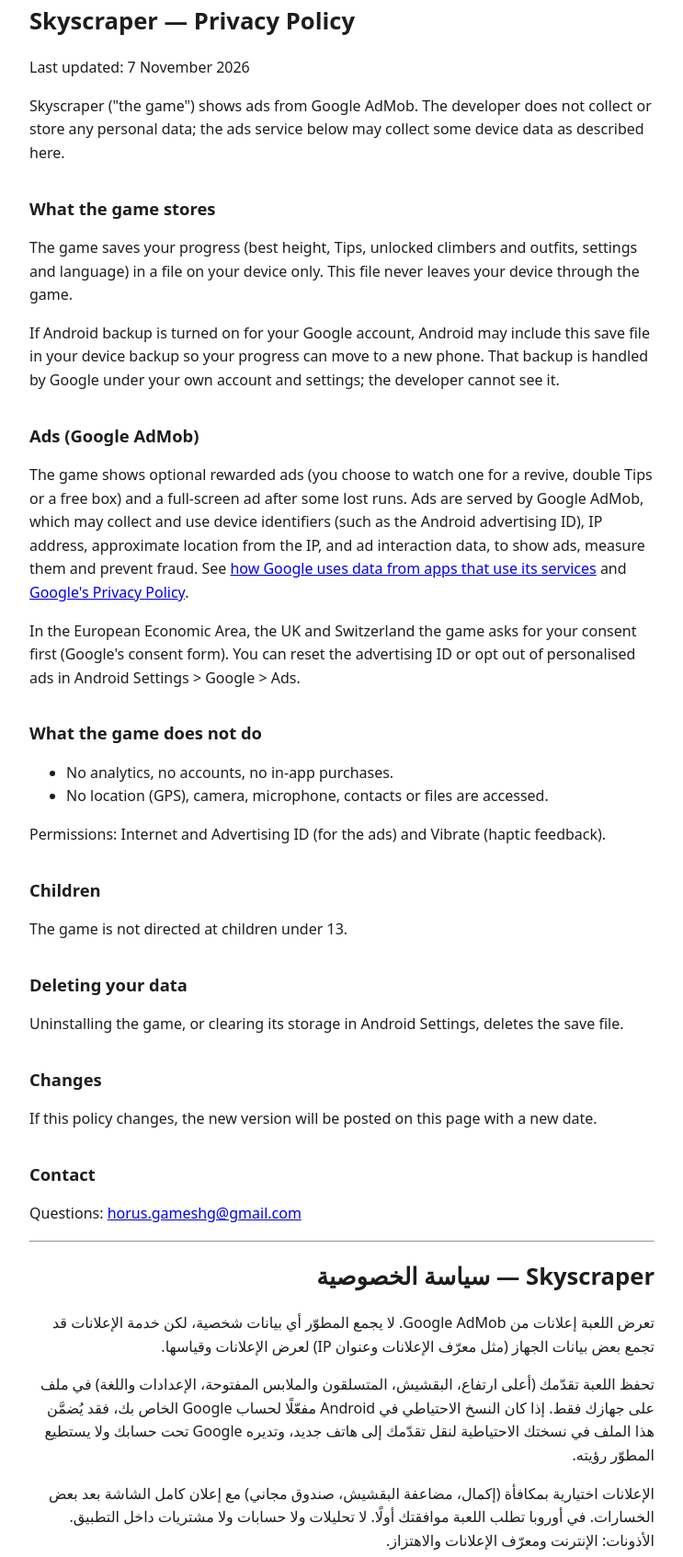
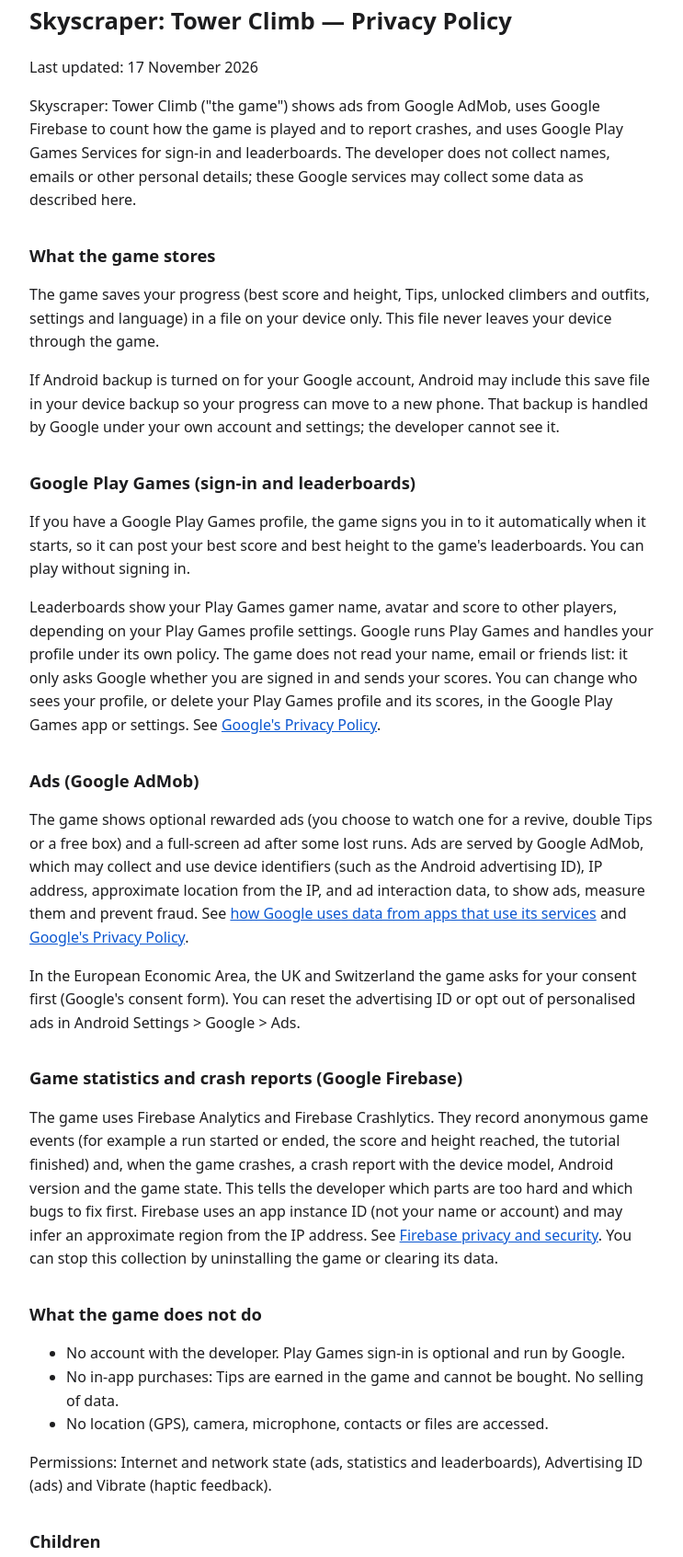
Before and after one commit to magnet102/skyscraper-privacy, a plain HTML site: page index.html in a window 1280 px wide. Shown: the part 38-1731 px from the top of the page at 92% size, without its empty margins (268-1011 px from the left). Drawn offline with Linux system fonts and the light colour scheme.

Commit message:
Update privacy policy: Firebase and Play Games leaderboards

```diff
--- a/index.html
+++ b/index.html
@@ -3,26 +3,44 @@
 <head>
 <meta charset="utf-8">
 <meta name="viewport" content="width=device-width, initial-scale=1">
-<title>Skyscraper — Privacy Policy</title>
+<title>Skyscraper: Tower Climb — Privacy Policy</title>
 <style>
-  body { font-family: system-ui, sans-serif; max-width: 680px; margin: 0 auto; padding: 24px 16px; line-height: 1.6; color: #1d1d1f; background: #fff; }
+  :root { --ink: #1d1d1f; --bg: #ffffff; --link: #0b57d0; --line: #e3e3e8; }
+  @media (prefers-color-scheme: dark) { :root { --ink: #e8e8ec; --bg: #121214; --link: #8ab4f8; --line: #2e2e34; } }
+  body { font-family: system-ui, sans-serif; max-width: 680px; margin: 0 auto; padding: 24px 16px; line-height: 1.6; color: var(--ink); background: var(--bg); }
   h1 { font-size: 1.6rem; } h2 { font-size: 1.15rem; margin-top: 2rem; }
+  a { color: var(--link); }
+  hr { border: 0; border-top: 1px solid var(--line); margin: 2.5rem 0; }
   [dir=rtl] { text-align: right; }
 </style>
 </head>
 <body>
-<h1>Skyscraper — Privacy Policy</h1>
-<p>Last updated: 7 November 2026</p>
+<h1>Skyscraper: Tower Climb — Privacy Policy</h1>
+<p>Last updated: 17 November 2026</p>
 
-<p>Skyscraper ("the game") shows ads from Google AdMob. The developer does not collect or store
-any personal data; the ads service below may collect some device data as described here.</p>
+<p>Skyscraper: Tower Climb ("the game") shows ads from Google AdMob, uses Google Firebase to count
+how the game is played and to report crashes, and uses Google Play Games Services for sign-in and
+leaderboards. The developer does not collect names, emails or other personal details; these Google
+services may collect some data as described here.</p>
 
 <h2>What the game stores</h2>
-<p>The game saves your progress (best height, Tips, unlocked climbers and outfits, settings and
-language) in a file on your device only. This file never leaves your device through the game.</p>
+<p>The game saves your progress (best score and height, Tips, unlocked climbers and outfits,
+settings and language) in a file on your device only. This file never leaves your device through
+the game.</p>
 <p>If Android backup is turned on for your Google account, Android may include this save file in
 your device backup so your progress can move to a new phone. That backup is handled by Google
 under your own account and settings; the developer cannot see it.</p>
+
+<h2>Google Play Games (sign-in and leaderboards)</h2>
+<p>If you have a Google Play Games profile, the game signs you in to it automatically when it
+starts, so it can post your best score and best height to the game's leaderboards. You can play
+without signing in.</p>
+<p>Leaderboards show your Play Games gamer name, avatar and score to other players, depending on
+your Play Games profile settings. Google runs Play Games and handles your profile under its own
+policy. The game does not read your name, email or friends list: it only asks Google whether you
+are signed in and sends your scores. You can change who sees your profile, or delete your Play
+Games profile and its scores, in the Google Play Games app or settings. See
+<a href="https://policies.google.com/privacy">Google's Privacy Policy</a>.</p>
 
 <h2>Ads (Google AdMob)</h2>
 <p>The game shows optional rewarded ads (you choose to watch one for a revive, double Tips or a
@@ -35,18 +53,30 @@ and <a href="https://policies.google.com/privacy">Google's Privacy Policy</a>.</
 (Google's consent form). You can reset the advertising ID or opt out of personalised ads in
 Android Settings &gt; Google &gt; Ads.</p>
 
+<h2>Game statistics and crash reports (Google Firebase)</h2>
+<p>The game uses Firebase Analytics and Firebase Crashlytics. They record anonymous game events
+(for example a run started or ended, the score and height reached, the tutorial finished) and,
+when the game crashes, a crash report with the device model, Android version and the game state.
+This tells the developer which parts are too hard and which bugs to fix first. Firebase uses an
+app instance ID (not your name or account) and may infer an approximate region from the IP
+address. See <a href="https://firebase.google.com/support/privacy">Firebase privacy and security</a>.
+You can stop this collection by uninstalling the game or clearing its data.</p>
+
 <h2>What the game does not do</h2>
 <ul>
-  <li>No analytics, no accounts, no in-app purchases.</li>
+  <li>No account with the developer. Play Games sign-in is optional and run by Google.</li>
+  <li>No in-app purchases: Tips are earned in the game and cannot be bought. No selling of data.</li>
   <li>No location (GPS), camera, microphone, contacts or files are accessed.</li>
 </ul>
-<p>Permissions: Internet and Advertising ID (for the ads) and Vibrate (haptic feedback).</p>
+<p>Permissions: Internet and network state (ads, statistics and leaderboards), Advertising ID
+(ads) and Vibrate (haptic feedback).</p>
 
 <h2>Children</h2>
 <p>The game is not directed at children under 13.</p>
 
 <h2>Deleting your data</h2>
-<p>Uninstalling the game, or clearing its storage in Android Settings, deletes the save file.</p>
+<p>Uninstalling the game, or clearing its storage in Android Settings, deletes the save file.
+Leaderboard scores belong to your Play Games profile: deleting that profile removes them.</p>
 
 <h2>Changes</h2>
 <p>If this policy changes, the new version will be posted on this page with a new date.</p>
@@ -56,12 +86,23 @@ Android Settings &gt; Google &gt; Ads.</p>
 
 <hr>
 <div dir="rtl" lang="ar">
-<h1>Skyscraper — سياسة الخصوصية</h1>
-<p>تعرض اللعبة إعلانات من Google AdMob. لا يجمع المطوّر أي بيانات شخصية، لكن خدمة الإعلانات قد تجمع بعض بيانات الجهاز (مثل معرّف الإعلانات وعنوان IP) لعرض الإعلانات وقياسها.</p>
-<p>تحفظ اللعبة تقدّمك (أعلى ارتفاع، البقشيش، المتسلقون والملابس المفتوحة، الإعدادات واللغة) في ملف على جهازك فقط.
+<h1>Skyscraper: تسلّق البرج — سياسة الخصوصية</h1>
+<p>آخر تحديث: 17 نوفمبر 2026</p>
+<p>تعرض اللعبة إعلانات من Google AdMob، وتستخدم Google Firebase لمعرفة طريقة اللعب وتقارير الأعطال، وتستخدم خدمات ألعاب Google Play لتسجيل الدخول ولوحات الصدارة. لا يجمع المطوّر أي بيانات شخصية، لكن خدمات Google هذه قد تجمع بعض البيانات كما هو موضّح هنا.</p>
+<h2>ما تحفظه اللعبة</h2>
+<p>تحفظ اللعبة تقدّمك (أعلى نتيجة وارتفاع، البقشيش، المتسلقون والملابس المفتوحة، الإعدادات واللغة) في ملف على جهازك فقط.
 إذا كان النسخ الاحتياطي في Android مفعّلًا لحساب Google الخاص بك، فقد يُضمَّن هذا الملف في نسختك الاحتياطية لنقل تقدّمك إلى هاتف جديد، وتديره Google تحت حسابك ولا يستطيع المطوّر رؤيته.</p>
-<p>الإعلانات اختيارية بمكافأة (إكمال، مضاعفة البقشيش، صندوق مجاني) مع إعلان كامل الشاشة بعد بعض الخسارات. في أوروبا تطلب اللعبة موافقتك أولًا. لا تحليلات ولا حسابات ولا مشتريات داخل التطبيق. الأذونات: الإنترنت ومعرّف الإعلانات والاهتزاز.</p>
-<p>حذف اللعبة أو مسح بياناتها من إعدادات Android يحذف ملف الحفظ.</p>
+<h2>ألعاب Google Play (تسجيل الدخول ولوحات الصدارة)</h2>
+<p>إذا كان لديك ملف شخصي في ألعاب Google Play، تسجّل اللعبة دخولك إليه تلقائيًا عند بدء التشغيل لتنشر أعلى نتيجة وأعلى ارتفاع في لوحات الصدارة. يمكنك اللعب دون تسجيل الدخول.</p>
+<p>تعرض لوحات الصدارة اسم اللاعب وصورتك الرمزية ونتيجتك للاعبين الآخرين حسب إعدادات ملفك الشخصي. تدير Google خدمة ألعاب Play وفق سياستها الخاصة، ولا تقرأ اللعبة اسمك أو بريدك الإلكتروني أو قائمة أصدقائك؛ هي فقط تسأل Google إن كنت قد سجّلت الدخول وترسل نتائجك. يمكنك التحكم في ظهور ملفك الشخصي، أو حذفه مع نتائجه، من تطبيق ألعاب Google Play أو إعداداته.</p>
+<h2>الإعلانات والإحصاءات</h2>
+<p>الإعلانات اختيارية بمكافأة (إحياء، مضاعفة البقشيش، صندوق مجاني) مع إعلان كامل الشاشة بعد بعض الخسارات. قد تجمع خدمة الإعلانات بعض بيانات الجهاز (مثل معرّف الإعلانات وعنوان IP) لعرض الإعلانات وقياسها ومنع الاحتيال. في أوروبا والمملكة المتحدة وسويسرا تطلب اللعبة موافقتك أولًا.</p>
+<p>يسجّل Firebase (Analytics وCrashlytics) أحداث لعب مجهولة الهوية (بداية الجولة ونهايتها، النتيجة والارتفاع، إنهاء الدرس التعليمي) وتقارير الأعطال (طراز الجهاز وإصدار Android وحالة اللعبة) لمعرفة الأجزاء الصعبة وإصلاح الأخطاء. يستخدم Firebase معرّفًا للتطبيق وليس اسمك أو حسابك، وقد يستنتج منطقتك التقريبية من عنوان IP.</p>
+<h2>ما لا تفعله اللعبة</h2>
+<p>لا يوجد حساب لدى المطوّر (تسجيل الدخول إلى ألعاب Play اختياري وتديره Google)، ولا مشتريات داخل التطبيق (البقشيش يُكسب داخل اللعبة فقط ولا يُشترى)، ولا بيع للبيانات. لا تصل اللعبة إلى الموقع الدقيق أو الكاميرا أو الميكروفون أو جهات الاتصال أو الملفات. الأذونات: الإنترنت وحالة الشبكة ومعرّف الإعلانات والاهتزاز.</p>
+<p>اللعبة غير موجّهة للأطفال دون 13 عامًا.</p>
+<h2>حذف بياناتك</h2>
+<p>حذف اللعبة أو مسح بياناتها من إعدادات Android يحذف ملف الحفظ. نتائج لوحات الصدارة تابعة لملفك في ألعاب Play، وحذف هذا الملف يحذفها.</p>
 <p>للتواصل: <a href="mailto:horus.gameshg@gmail.com">horus.gameshg@gmail.com</a></p>
 </div>
 </body>
```
